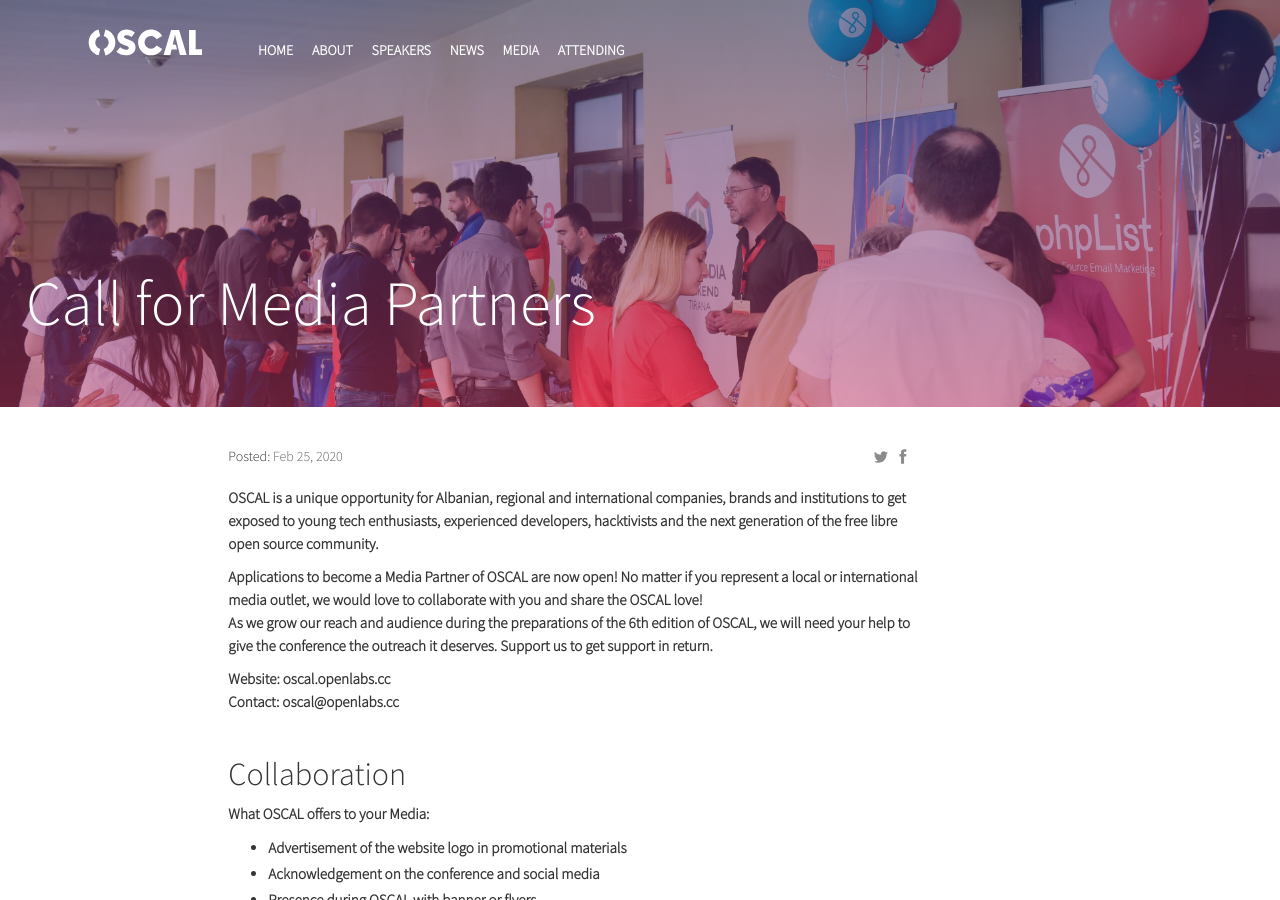
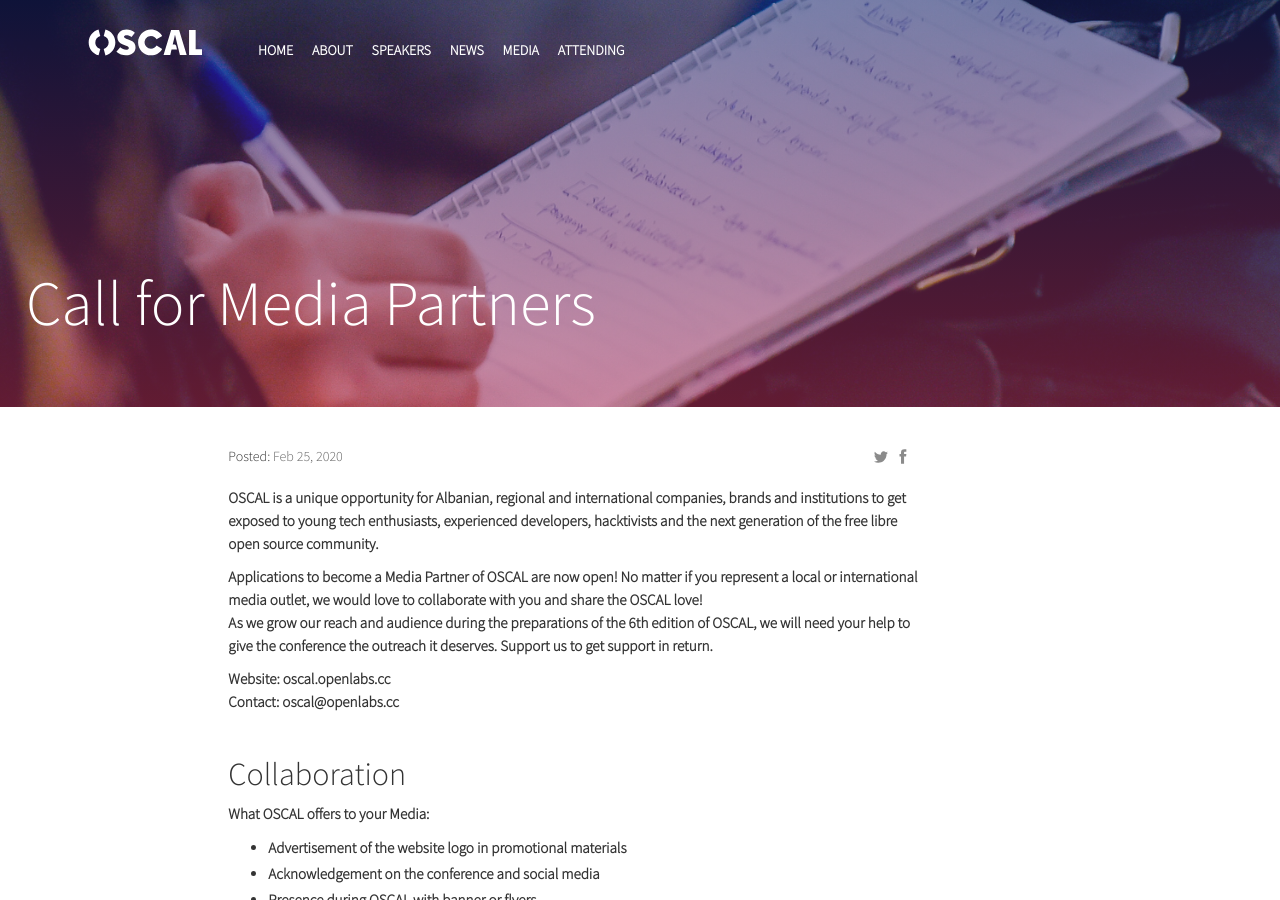
Before and after one commit to OpenLabsHackerspace/OSCAL2022-website, a Jekyll site: the page built from _posts/2020-01-24-media-partner.md, in a window 1280 px wide and 900 px high. Built offline with Jekyll 4.4.1, drawn with Linux system fonts in a browser that asks for light colours; comment, search, counter and statistics services are not loaded.

Commit message:
changed header image

```diff
--- a/_posts/2020-01-24-media-partner.md
+++ b/_posts/2020-01-24-media-partner.md
@@ -3,7 +3,7 @@
 title:  "Call for Media Partners"
 date:   2020-02-25 08:00:00
 isStaticPost: false
-image: infobooths-background.jpg
+image: media-post.jpg
 ---
 
 OSCAL is a unique opportunity for Albanian, regional and international companies, brands and institutions to get exposed to young tech enthusiasts, experienced developers, hacktivists and the next generation of the free libre open source community.
```
Also changed, not shown: img/sections-background/media-post.jpg (added).
